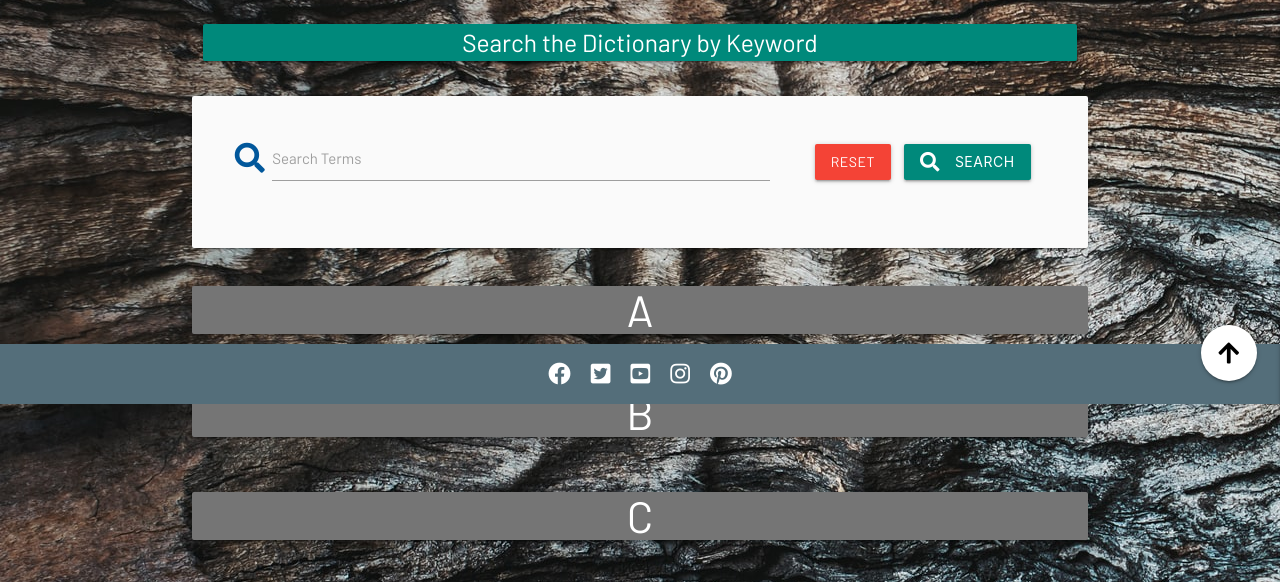
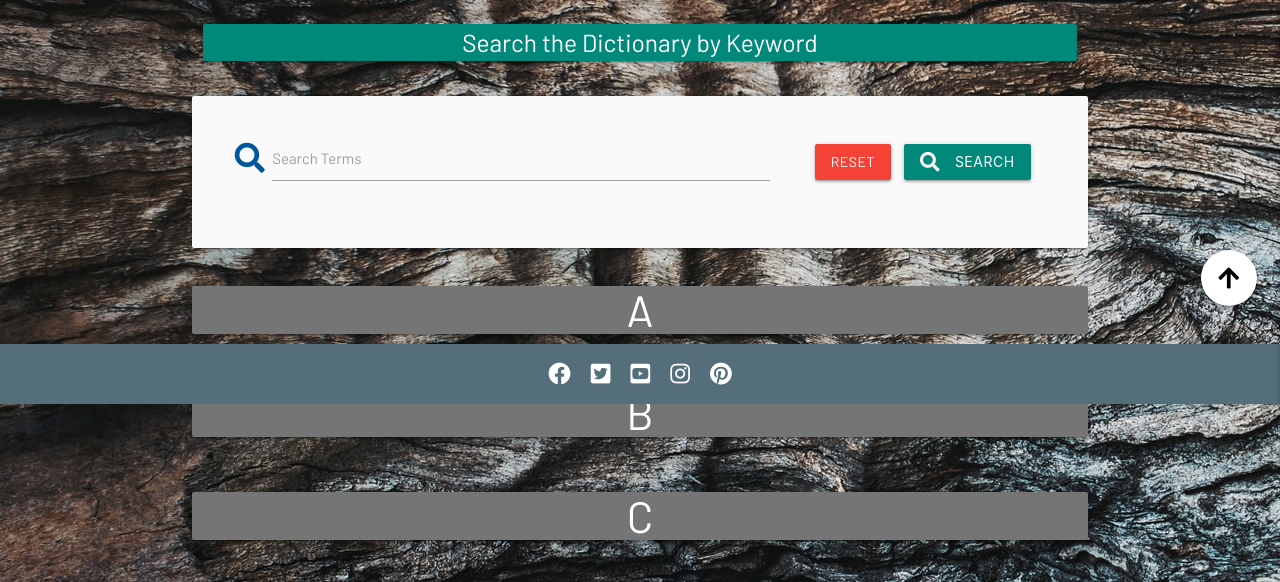
Before and after one commit to sruss07/MS03-Geodictionary, a Flask app: page / in a window 1280 px wide. Shown: the part 396-978 px from the top of the page. Run offline with Flask 2, Linux system fonts and the light colour scheme; data that the repository does not hold is empty; some libraries are stand-ins or nearby versions.

Commit message:
added bottom padding to clear footer

```diff
--- a/static/css/style.css
+++ b/static/css/style.css
@@ -67,6 +67,10 @@ h5 {
     background-color: rgb(197, 194, 194);
 }
 
+.fixed-action-btn {
+    padding-bottom: 75px;
+}
+
 /* --- Footer Settings --- */
 
 footer {
@@ -86,6 +90,10 @@ footer {
     -ms-flex-align: center;
     align-items: center;
     padding-bottom: 0;
+}
+
+.clear-footer {
+    padding-bottom: 75px;
 }
 
 /*--- Social Media icons ---*/
--- a/templates/terms.html
+++ b/templates/terms.html
@@ -969,6 +969,9 @@
         {% endif %}
     {% endfor %}
 
+<div class="clear-footer">
+</div>
+
     <!--Floating action button-->
     <div class="fixed-action-btn">
         <a href="{{ url_for('get_geoTerms') }}" class="btn-floating btn-large white">
```
